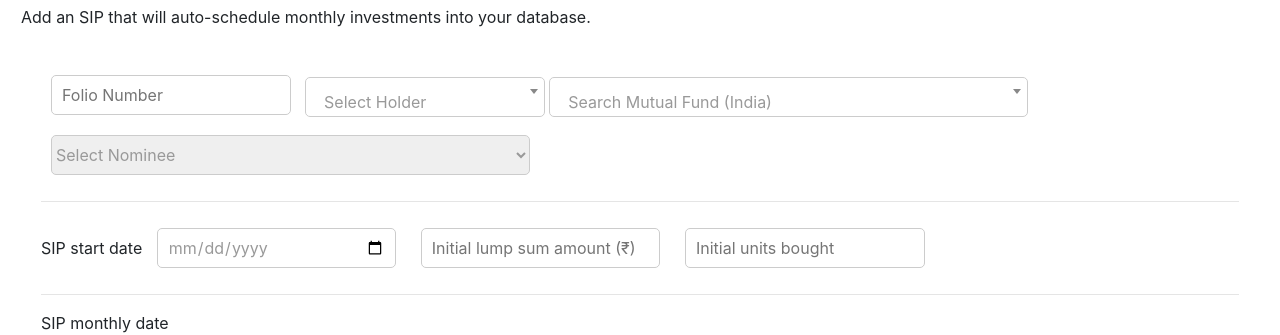
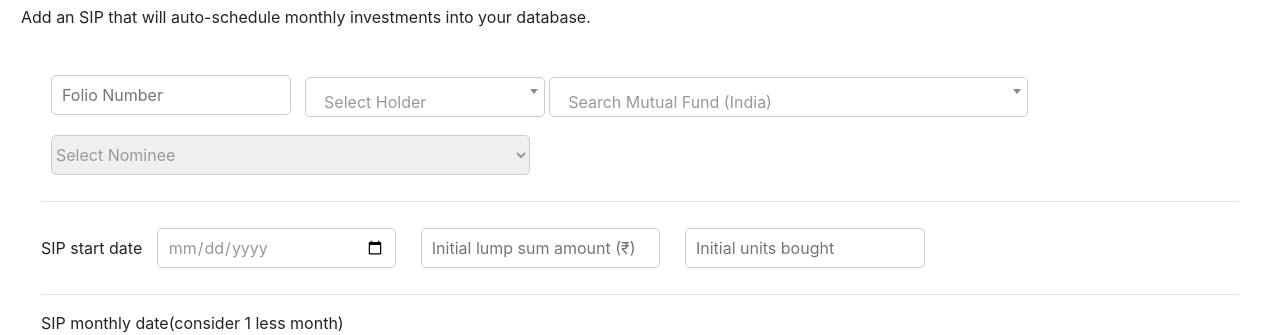
Before and after one commit to AaryamanG11/MF-Portfolio-tracker, a plain HTML site: page entry.html in a window 1280 px wide. Shown: the part 617-952 px from the top of the page. Drawn offline with nearby package versions, Linux system fonts and the light colour scheme.

Commit message:
update entry.html

```diff
--- a/entry.html
+++ b/entry.html
@@ -121,7 +121,7 @@
             <input type="number" id="sipInitialUnits" min="0.0001" step="0.0001"
                 placeholder="Initial units bought" title="Number of units bought in initial lump sum">
             <hr>
-            <label for="sipMonthlydate">SIP monthly date</label>
+            <label for="sipMonthlydate">SIP monthly date(consider 1 less month)</label>
             <br>
             <input type="date" id="sipMonthlyDate" placeholder="SIP monthly date"
                 title="Day of month when SIP should next be detucted">
```
